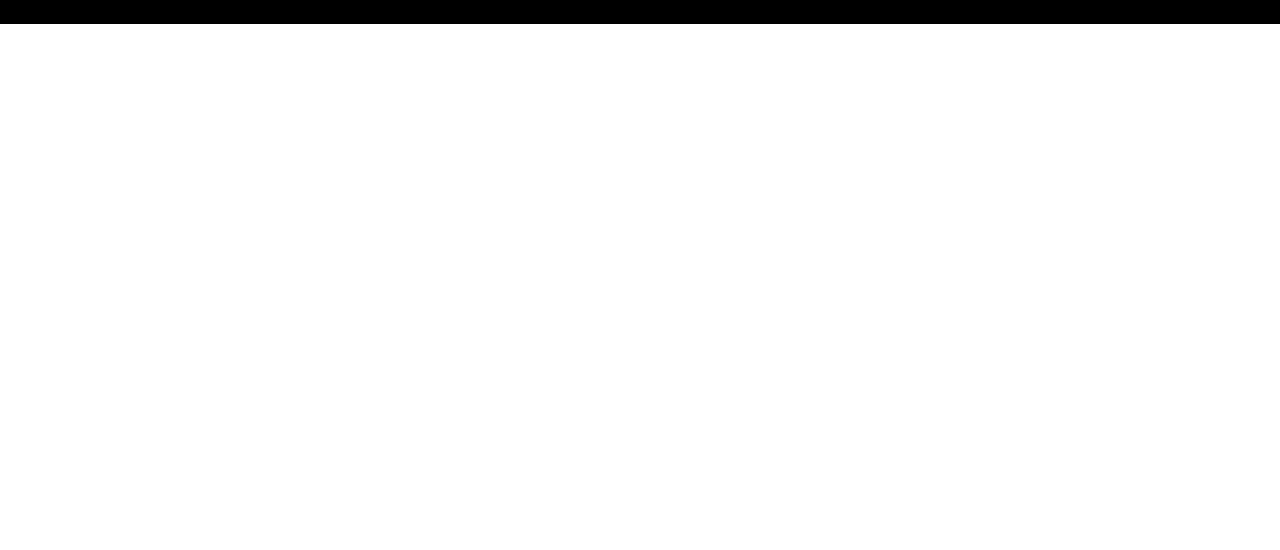
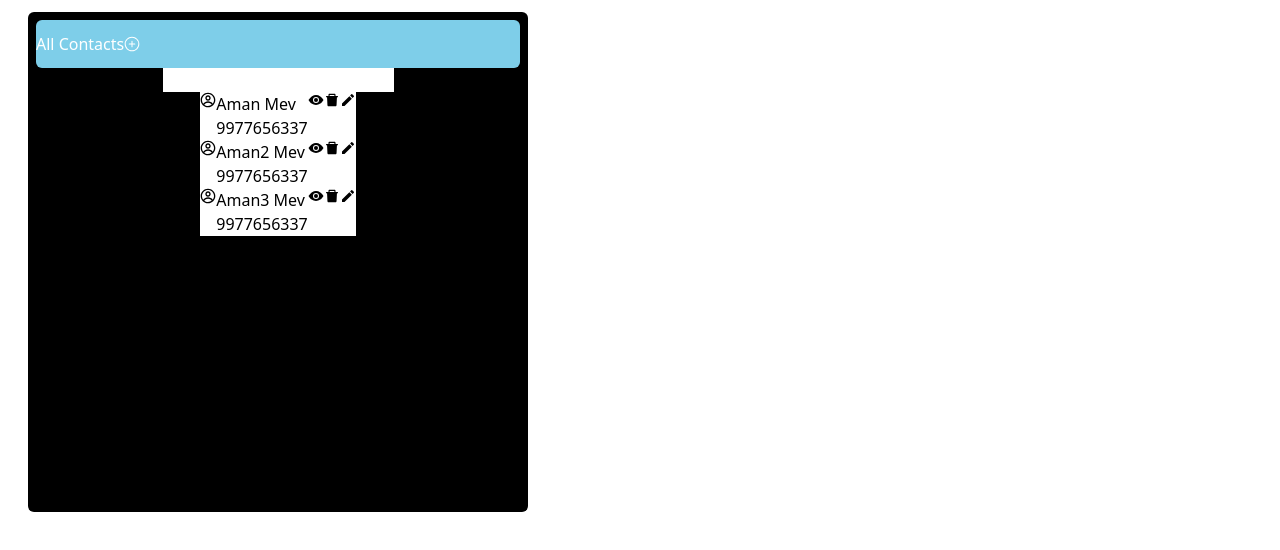
Before and after one commit to Mohammed-Aman-Mev/mohammed_aman_mev-bitcot, a React (Vite) app: page / in a window 1280 px wide. Shown: the top 550 px of the page. Built offline with nearby package versions, Linux system fonts and the light colour scheme.

Commit message:
most of components is created

```diff
--- a/src/App.jsx
+++ b/src/App.jsx
@@ -1,11 +1,19 @@
-import React from "react";
+import React, { useState } from "react";
 import AllContacts from "./components/AllContacts";
+import AddContactForm from "./components/AddContactForm";
 
 const App = () => {
+  const [toggleForm, setToggleForm] = useState(false);
+
+  const setToggle = () => {
+    setToggleForm((bool) => !bool);
+  };
+
   return (
-    <div>
-      <AllContacts />
-    </div>
+    <>
+      <AllContacts toggleForm={toggleForm} setToggle={setToggle} />
+      <AddContactForm toggleForm={toggleForm} setToggle={setToggle} />
+    </>
   );
 };
 
--- a/src/components/AddContactForm.jsx
+++ b/src/components/AddContactForm.jsx
@@ -1,7 +1,23 @@
 import React from "react";
+import { IoClose } from "react-icons/io5";
 
-const AddContactForm = () => {
-  return <div>addcontacts form</div>;
+const AddContactForm = ({ toggleForm, setToggle }) => {
+  return (
+    <div
+      className={
+        toggleForm
+          ? "w-full h-[100vh] absolute flex items-center justify-center top-0 bg-neutral-800 bg-transparent bg-opacity-50"
+          : "hidden"
+      }
+    >
+      <div className="bg-white rounded-md xl:w-[350px] xl:h-[350]">
+        <IoClose onClick={setToggle} />
+        Lorem ipsum dolor sit amet consectetur adipisicing elit. Natus accusamus
+        dolore nam consequuntur quis mollitia minima voluptatum tempore maxime
+        praesentium recusa
+      </div>
+    </div>
+  );
 };
 
 export default AddContactForm;
--- /dev/null
+++ b/src/components/AllContactList.jsx
@@ -0,0 +1,17 @@
+import React from "react";
+import AllContactListItem from "./AllContactListItem";
+import { useSelector } from "react-redux";
+
+const AllContactList = () => {
+  const allData = useSelector((state) => state.contact.allContacts);
+
+  return (
+    <ul>
+      {allData.map((data) => (
+        <AllContactListItem key={crypto.randomUUID()} data={data} />
+      ))}
+    </ul>
+  );
+};
+
+export default AllContactList;
--- /dev/null
+++ b/src/components/AllContactListItem.jsx
@@ -0,0 +1,20 @@
+import React from "react";
+import { CgProfile } from "react-icons/cg";
+import { AiFillDelete } from "react-icons/ai";
+import { IoEyeSharp } from "react-icons/io5";
+import { MdModeEditOutline } from "react-icons/md";
+
+const AllContactListItem = ({ data }) => {
+  return (
+    <li className="bg-white flex">
+      <CgProfile />
+      {data.name} <br />
+      {data.number}
+      <IoEyeSharp />
+      <AiFillDelete />
+      <MdModeEditOutline />
+    </li>
+  );
+};
+
+export default AllContactListItem;
--- a/src/components/AllContacts.jsx
+++ b/src/components/AllContacts.jsx
@@ -1,7 +1,18 @@
 import React from "react";
+import { GoPlusCircle } from "react-icons/go";
+import AllContactList from "./AllContactList";
 
-const AllContacts = () => {
-  return <div className="bg-black w-full">data</div>;
+const AllContacts = ({ toggleForm, setToggle }) => {
+  return (
+    <div className="flex flex-col items-center p-2 bg-black w-full h-[100vh] rounded-md sm:mt-3 sm:ml-7 sm:w-[500px] sm:h-[500px]">
+      <header className="bg-[#7ecee9] rounded-md w-full text-white flex items-center py-3 px-">
+        All Contacts
+        <GoPlusCircle onClick={setToggle} />
+      </header>
+      <input type="text" id="search" />
+      <AllContactList />
+    </div>
+  );
 };
 
 export default AllContacts;
```
